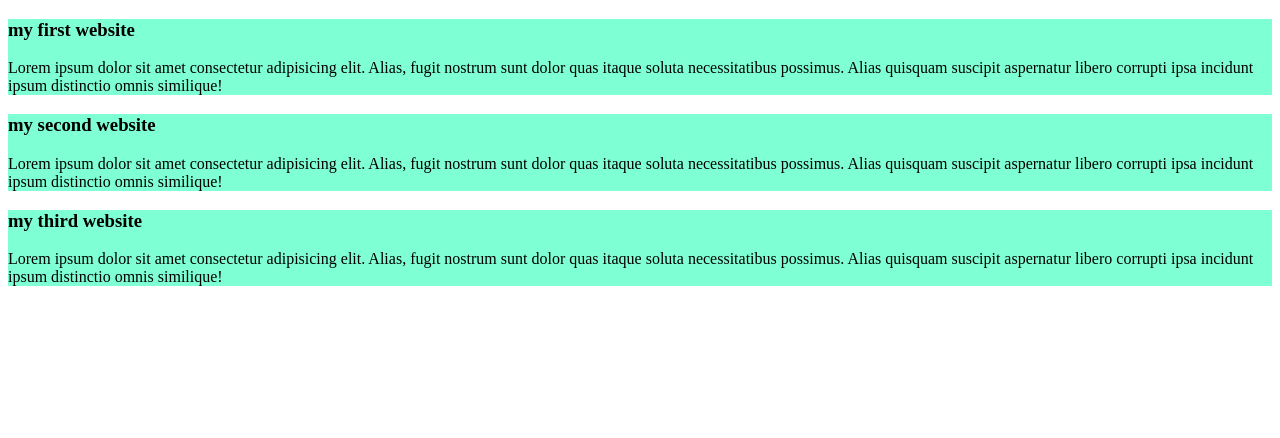
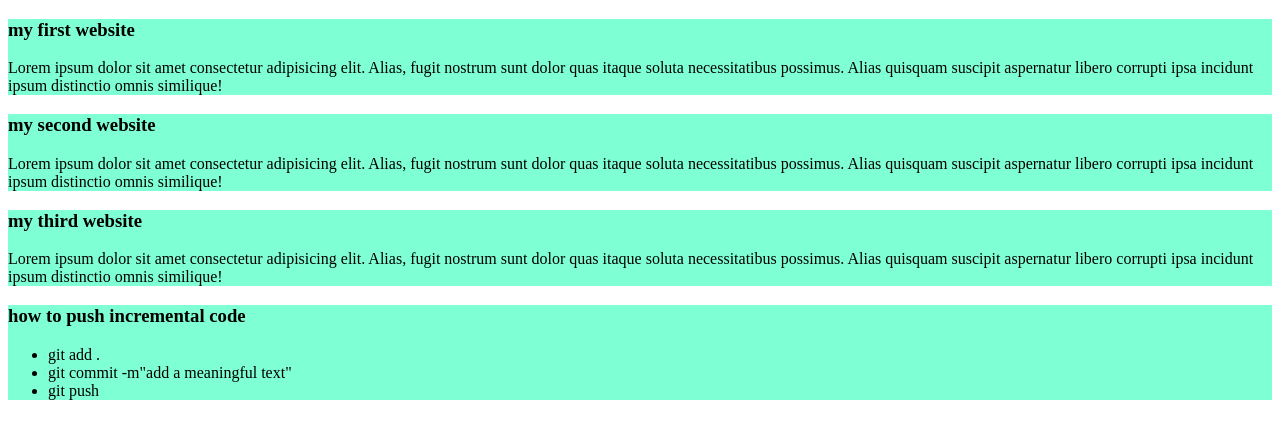
Before and after one commit to plabon-BOT/my-first-github-repo, a plain HTML site: page index.html in a window 1280 px wide. Drawn offline with Linux system fonts and the light colour scheme.

Commit message:
added a list to push code

```diff
--- a/index.html
+++ b/index.html
@@ -19,5 +19,13 @@
         <h3>my third website</h3>
         <p>Lorem ipsum dolor sit amet consectetur adipisicing elit. Alias, fugit nostrum sunt dolor quas itaque soluta necessitatibus possimus. Alias quisquam suscipit aspernatur libero corrupti ipsa incidunt ipsum distinctio omnis similique!</p>
     </div>
+    <div>
+        <h3>how to push incremental code</h3>
+        <ul>
+            <li>git add .</li>
+            <li>git commit -m"add a meaningful text"</li>
+            <li>git push</li>
+        </ul>
+    </div>
 </body>
 </html>
```
